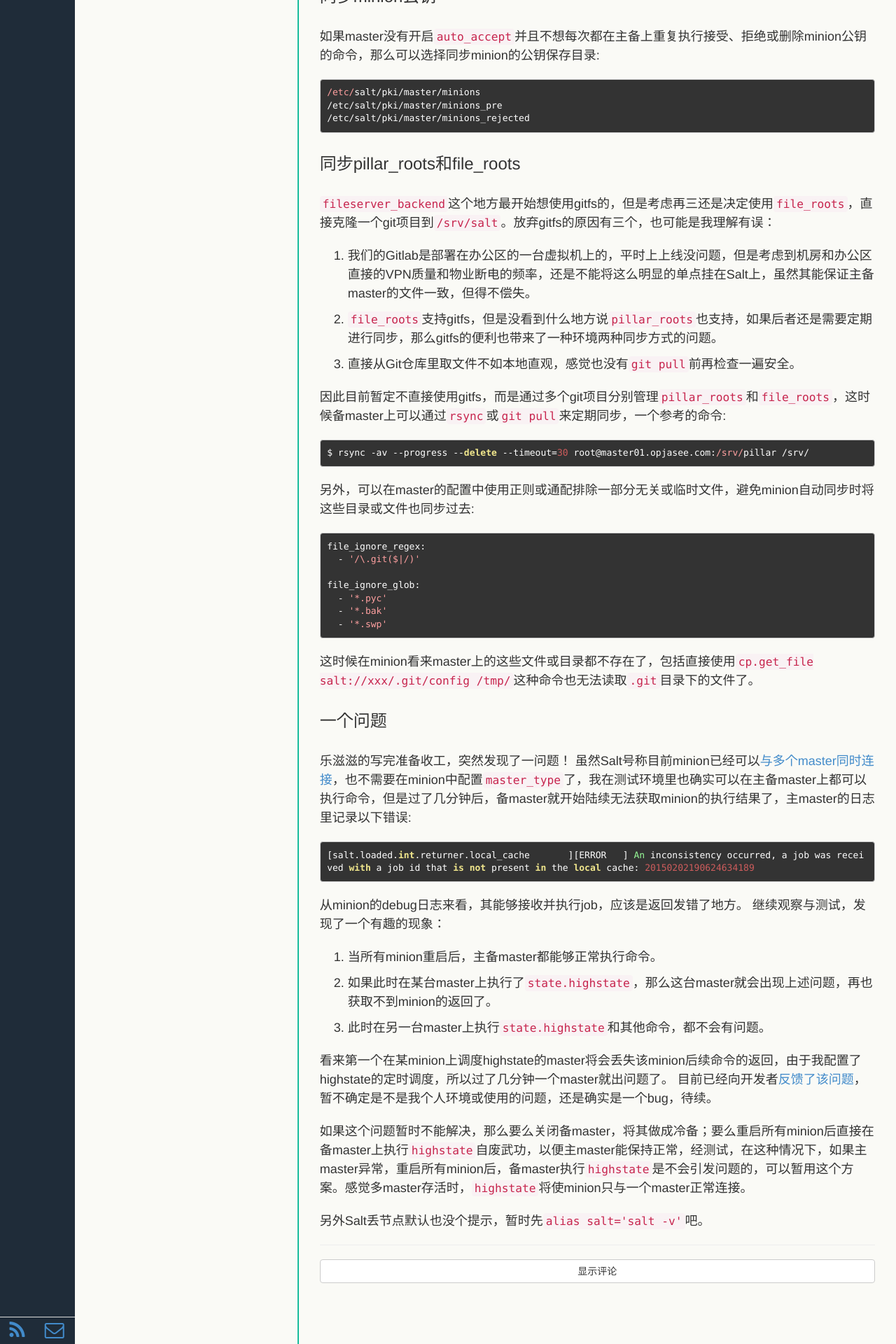
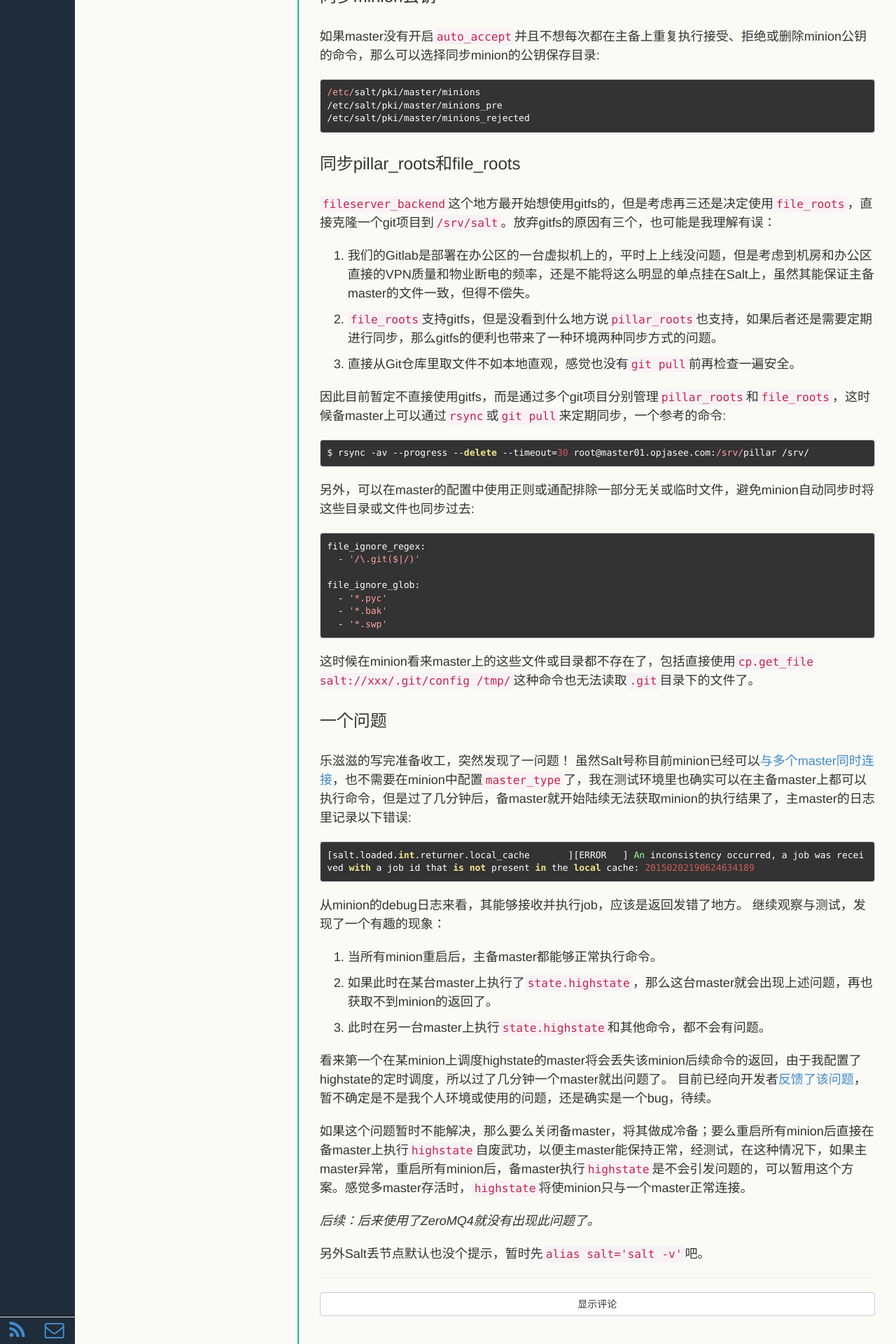
Before and after one commit to jasee/jasee.github.io, a Jekyll site: the page built from _posts/2015/2015-02-03-salt-multi-master.md, in a window 1280 px wide. Shown: the part 1017-2937 px from the top of the page at 70% size. Built offline with Jekyll 4.4.1, drawn with Linux system fonts in a browser that asks for light colours; Markdown is read by kramdown in place of the engine named in the settings.

Commit message:
更新salt多master异常的后续

```diff
--- a/_posts/2015/2015-02-03-salt-multi-master.md
+++ b/_posts/2015/2015-02-03-salt-multi-master.md
@@ -84,7 +84,10 @@ file_ignore_glob:
 看来第一个在某minion上调度highstate的master将会丢失该minion后续命令的返回，由于我配置了highstate的定时调度，所以过了几分钟一个master就出问题了。
 目前已经向开发者[反馈了该问题][2]，暂不确定是不是我个人环境或使用的问题，还是确实是一个bug，待续。
 
+
 如果这个问题暂时不能解决，那么要么关闭备master，将其做成冷备；要么重启所有minion后直接在备master上执行`highstate`自废武功，以便主master能保持正常，经测试，在这种情况下，如果主master异常，重启所有minion后，备master执行`highstate`是不会引发问题的，可以暂用这个方案。感觉多master存活时，`highstate`将使minion只与一个master正常连接。
+
+*后续：后来使用了ZeroMQ4就没有出现此问题了。*
 
 另外Salt丢节点默认也没个提示，暂时先`alias salt='salt -v'`吧。
 
```
